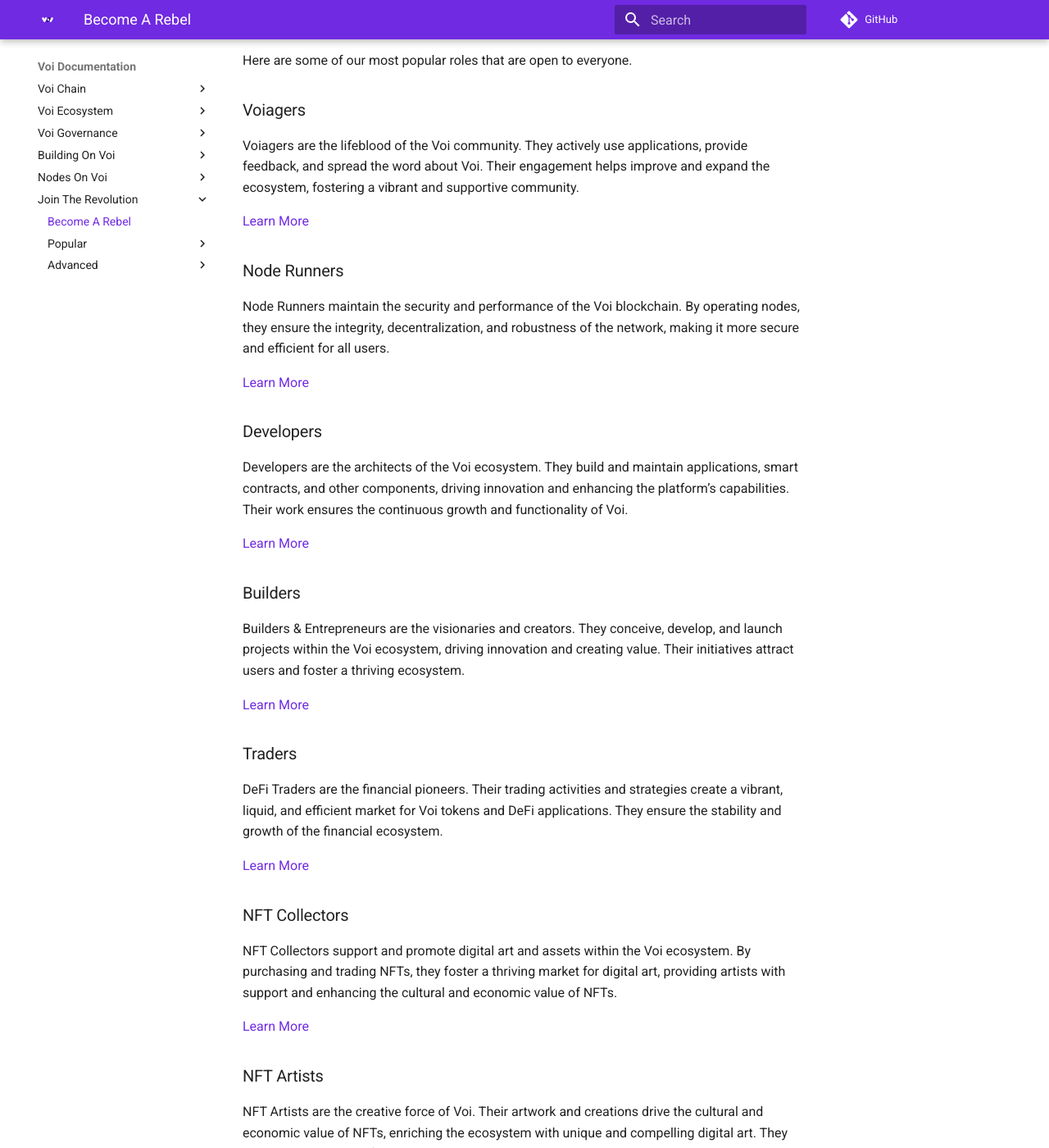
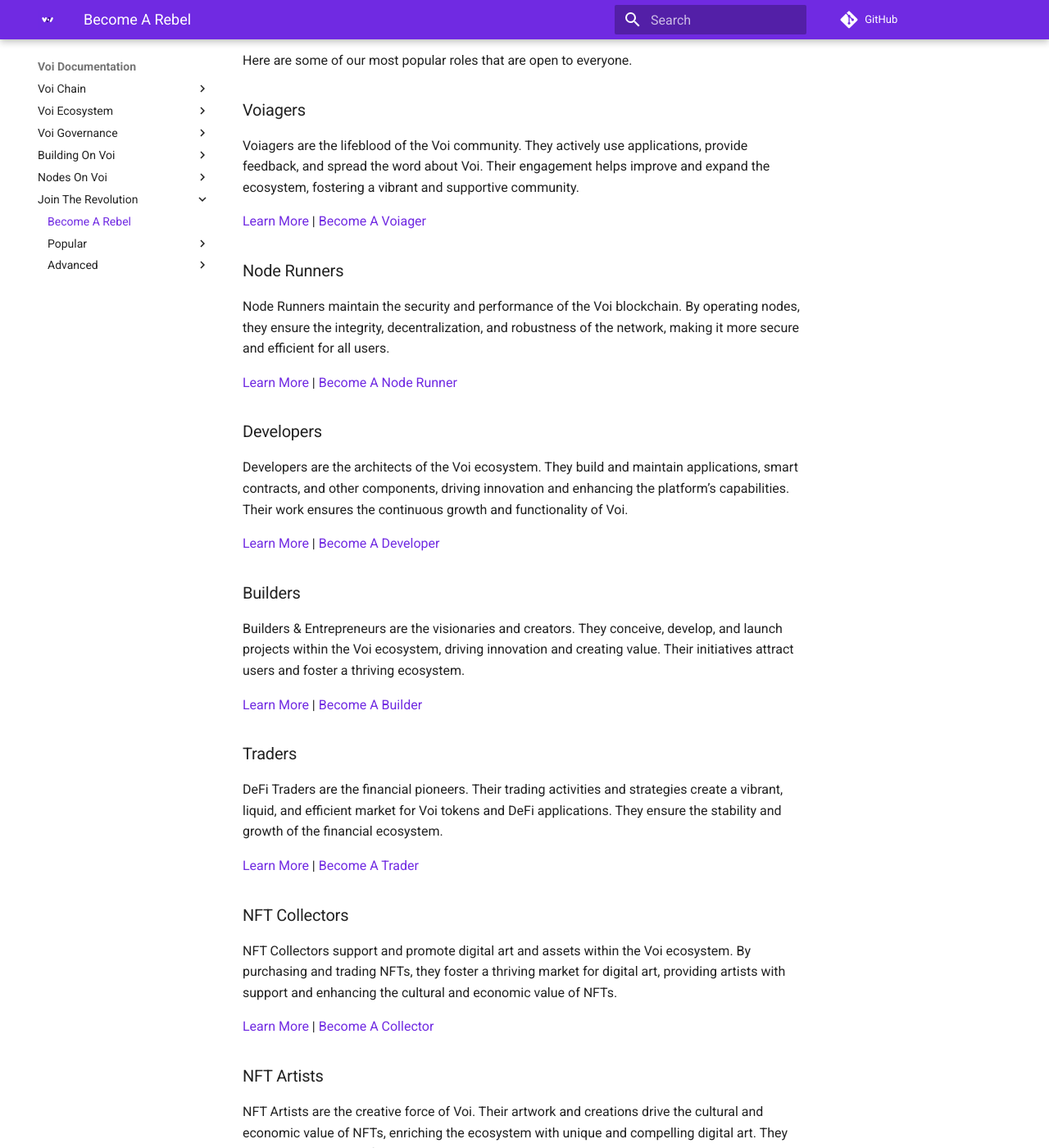
Before and after one commit to VoiNetwork/learn-more, an MkDocs documentation site: the page built from docs/join-the-revolution/become-a-rebel.md, in a window 1280 px wide and 1400 px high, scrolled down 963 px. Shown: the whole window at 82% size. Built offline with MkDocs 1.6.1 and Material for MkDocs 9.7.7, drawn with Linux system fonts in a browser that asks for light colours; plug-ins that fetch from the network failed and are left out; comment, search, counter and statistics services are not loaded; some of the changed text lies outside the part shown.

Commit message:
Adding better CTAs

```diff
--- a/docs/join-the-revolution/become-a-rebel.md
+++ b/docs/join-the-revolution/become-a-rebel.md
@@ -32,43 +32,43 @@ Here are some of our most popular roles that are open to everyone.
 
 Voiagers are the lifeblood of the Voi community. They actively use applications, provide feedback, and spread the word about Voi. Their engagement helps improve and expand the ecosystem, fostering a vibrant and supportive community.
 
-[Learn More](voiagers.md)
+[Learn More](voiagers.md) | [ Become A Voiager](https://discord.com/channels/1055863853633785857/1157678590196973728/1257675380454723604)
 
 ### Node Runners
 
 Node Runners maintain the security and performance of the Voi blockchain. By operating nodes, they ensure the integrity, decentralization, and robustness of the network, making it more secure and efficient for all users.
 
-[Learn More](node-runners.md)
+[Learn More](node-runners.md) | [ Become A Node Runner](https://discord.com/channels/1055863853633785857/1157678590196973728/1257675380454723604)
 
 ### Developers
 
 Developers are the architects of the Voi ecosystem. They build and maintain applications, smart contracts, and other components, driving innovation and enhancing the platform’s capabilities. Their work ensures the continuous growth and functionality of Voi.
 
-[Learn More](developers.md)
+[Learn More](developers.md) | [ Become A Developer](https://discord.com/channels/1055863853633785857/1157678590196973728/1257675380454723604)
 
 ### Builders
 
 Builders & Entrepreneurs are the visionaries and creators. They conceive, develop, and launch projects within the Voi ecosystem, driving innovation and creating value. Their initiatives attract users and foster a thriving ecosystem.
 
-[Learn More](builders.md)
+[Learn More](builders.md) | [ Become A Builder](https://discord.com/channels/1055863853633785857/1157678590196973728/1257675380454723604)
 
 ### Traders
 
 DeFi Traders are the financial pioneers. Their trading activities and strategies create a vibrant, liquid, and efficient market for Voi tokens and DeFi applications. They ensure the stability and growth of the financial ecosystem.
 
-[Learn More](traders.md)
+[Learn More](traders.md) | [ Become A Trader](https://discord.com/channels/1055863853633785857/1157678590196973728/1257675380454723604)
 
 ### NFT Collectors
 
 NFT Collectors support and promote digital art and assets within the Voi ecosystem. By purchasing and trading NFTs, they foster a thriving market for digital art, providing artists with support and enhancing the cultural and economic value of NFTs.
 
-[Learn More](collectors.md)
+[Learn More](collectors.md) | [ Become A Collector](https://discord.com/channels/1055863853633785857/1157678590196973728/1257675380454723604)
 
 ### NFT Artists
 
 NFT Artists are the creative force of Voi. Their artwork and creations drive the cultural and economic value of NFTs, enriching the ecosystem with unique and compelling digital art. They attract collectors and fans, contributing to a diverse and vibrant marketplace.
 
-[Learn More](artists.md)
+[Learn More](artists.md) | [ Become An Artist](https://discord.com/channels/1055863853633785857/1157678590196973728/1257675380454723604)
 
 ## Advanced Roles
 
@@ -78,28 +78,28 @@ Here are some of our more advanced roles that, while open to everyone, may requi
 
 Ambassadors are the face of Voi. They promote the network, engage with potential users, and represent Voi at events. Their efforts drive awareness, adoption, and community growth, ensuring Voi reaches a broader audience.
 
-[Learn More](advanced/ambassadors.md)
+[Learn More](advanced/ambassadors.md) | [ Become An Ambassador](https://t.co/9pyPp6pFCu)
 
 ### Moderators
 
 Moderators maintain a positive and inclusive environment within the community. They manage discussions, enforce guidelines, and support members, ensuring a welcoming and productive space for all.
 
-[Learn More](advanced/moderators.md)
+[Learn More](advanced/moderators.md) | [ Become A Moderator](https://forms.gle/sAZey5LCLPbZfvfr7)
 
 ### Governors
 
 Governors are the decision-makers of Voi. They participate in governance, vote on proposals, and contribute to policy discussions, ensuring the ecosystem remains fair, transparent, and aligned with the community’s needs and values.
 
-[Learn More](advanced/governors.md)
+[Learn More](advanced/governors.md) [ Become A Governor](../../governance/committees/overview.md)
 
 ### Core Partners
 
 Core Partners tackle significant challenges and drive strategic initiatives within Voi. Their expertise and dedication help address key issues, develop strategic projects, and ensure the long-term success and sustainability of the ecosystem.
 
-[Learn More](advanced/core-partners.md)
+[Learn More](advanced/core-partners.md) | [ Become A Core Partner](mailto:projectinquiry@voi.network)
 
 ### Relay Runners
 
 Relay Runners maintain the network’s performance and security by operating high-performance nodes and relays. They enhance the network’s efficiency, decentralization, and reliability, contributing to a robust and secure blockchain infrastructure.
 
-[Learn More](advanced/relay-runners.md)
+[Learn More](advanced/relay-runners.md) | [ Become A Relay Runner](https://forms.gle/jDaZo9Sd5BYjh21n7)
```
